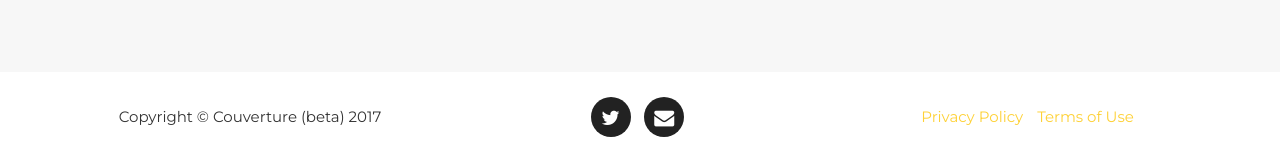
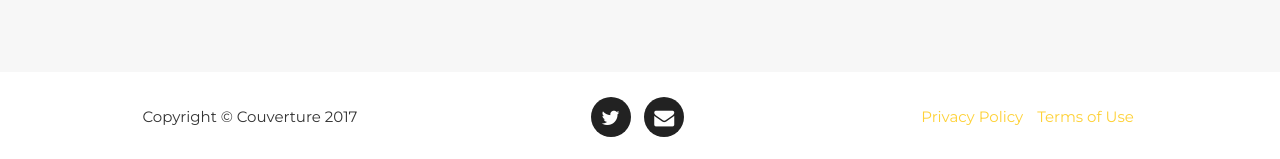
Before and after one commit to couverture/couverture.github.io, a Jekyll site: the page built from index.html, in a window 1280 px wide and 900 px high, scrolled down 4816 px. Shown: the part 738-897 px from the top of the window. Built offline with Jekyll 4.4.1, drawn with Linux system fonts in a browser that asks for light colours; some web fonts are replaced.

Commit message:
move copyright in _config.yml

```diff
--- a/_config.yml
+++ b/_config.yml
@@ -7,6 +7,7 @@ app_signin_prod: https://app.couverture.io/sign-in
 title: Couverture (beta)
 email: support@couverture.io
 description: "Couverture is a differential code coverage service that publishes coverage reports to your pull requests and highlights the parts of your source code that need testing."
+copyright: "Copyright &copy; Couverture 2017"
 
 # Color settings (hex-codes without the leading hash-tag)
 color:
--- a/_includes/footer.html
+++ b/_includes/footer.html
@@ -2,7 +2,7 @@
         <div class="container">
             <div class="row">
                 <div class="col-md-4">
-                    <span class="copyright">Copyright &copy; {{ site.title }} 2017</span>
+                    <span class="copyright">{{ site.copyright }}</span>
                 </div>
                 <div class="col-md-4">
                     <ul class="list-inline social-buttons">
```
